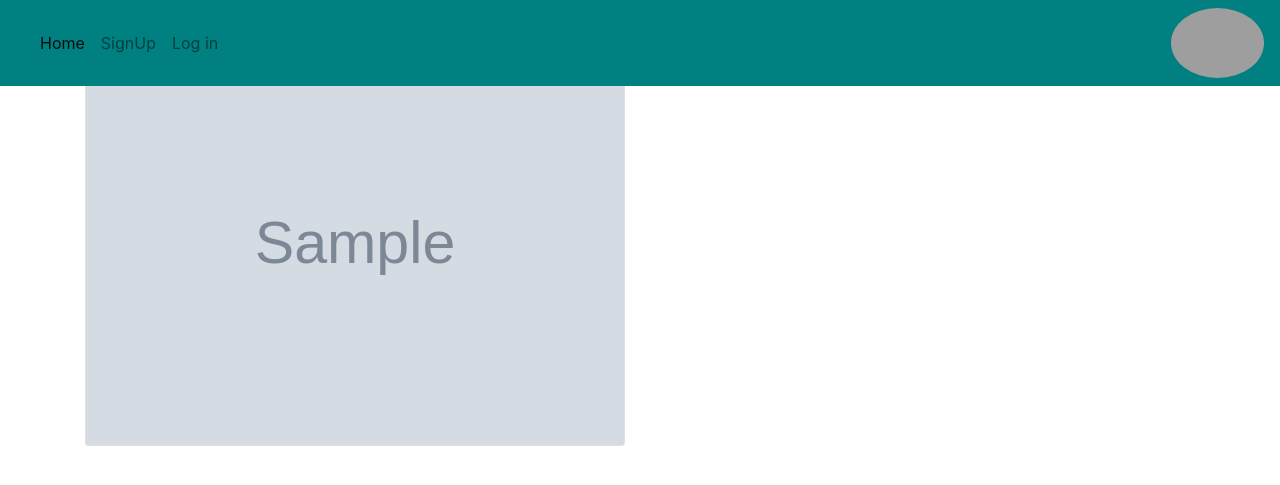
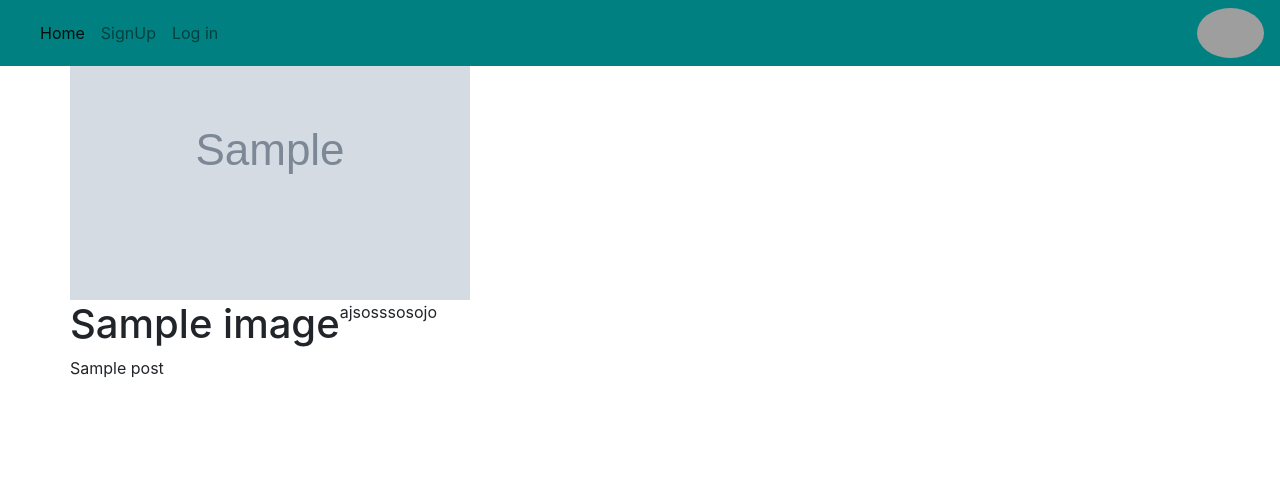
Before and after one commit to Lonzohope/awards, a Django app: template reward/templates/index.html in a window 1280 px wide. Shown: the top 485 px of the page. Run offline with Django 3.2, Linux system fonts and the light colour scheme; the template is opened without the code that fills it: most values are stand-ins (such as "Sample title", 1, 10 or a date in 2020); grey boxes marked "Sample" are stand-in pictures; some libraries are stand-ins or nearby versions; grey boxes are pictures that could not be loaded.

```diff
--- a/reward/templates/index.html
+++ b/reward/templates/index.html
@@ -1,23 +1,26 @@
 {%extends 'base.html'%}
-{% load static %}
-{%block content%}
-<body>
-    <div class="container">
 
-        <div class="row">
-                {%for image in images%}
-            <div class="col-md-6">
-                <div class="card">
+ {% block content %}
 
-                <p>{{image.image_name}}</p>
-                 <img class="img-fluid" src="{{image.image.url}}" alt="">
+ <div class="container">
 
-                </div>
-            </div>
-            {%endfor%}
-        </div>
+   <div class="row">
+     <img src="{{image.image.url}}"  class="img-responsive" alt="">
+   </div>
 
-    </div>
+   <div class="row">
+     <h1 class="text-center">{{image.title}}</h1>
+     <p>ajsosssosojo</p>
+   </div>
+
+   <div class="row">
+     {% autoescape on %}
+     {{image.post| safe}}
+    {% endautoescape %}
+
+   </div>
 
 
-{%endblock%}
+ </div>
+
+ {% endblock %}
--- a/reward/templates/navbar.html
+++ b/reward/templates/navbar.html
@@ -24,7 +24,7 @@
       <li class="nav-item avatar">
         <a class="nav-link p-0" href="#">
           <img src="https://pinimg.icu/wall/0x0/imvu-doll-girly-m-black-girl-art-art-girl-E2077831b8d1910680b646d0faf53f2a7.jpg?t=5cc4bbc36b595" class="rounded-circle z-depth-0"
-            alt="avatar image" height="70">
+            alt="avatar image" height="50">
         </a>
       </li>
     </ul>
--- a/reward/templates/post.html
+++ b/reward/templates/post.html
@@ -0,0 +1 @@
+<h2>..dev</h2>
--- a/static/css/styles.css
+++ b/static/css/styles.css
@@ -1,3 +1,6 @@
+body{
+  background-image: url('http://1.bp.blogspot.com/-EQ9nx2UhlDI/T3m6WwbdaDI/AAAAAAAAGJM/8QSyR3tkxNQ/s1600/5t4qyhsm.gif');
+}
 html,
 body,
 header,
```
